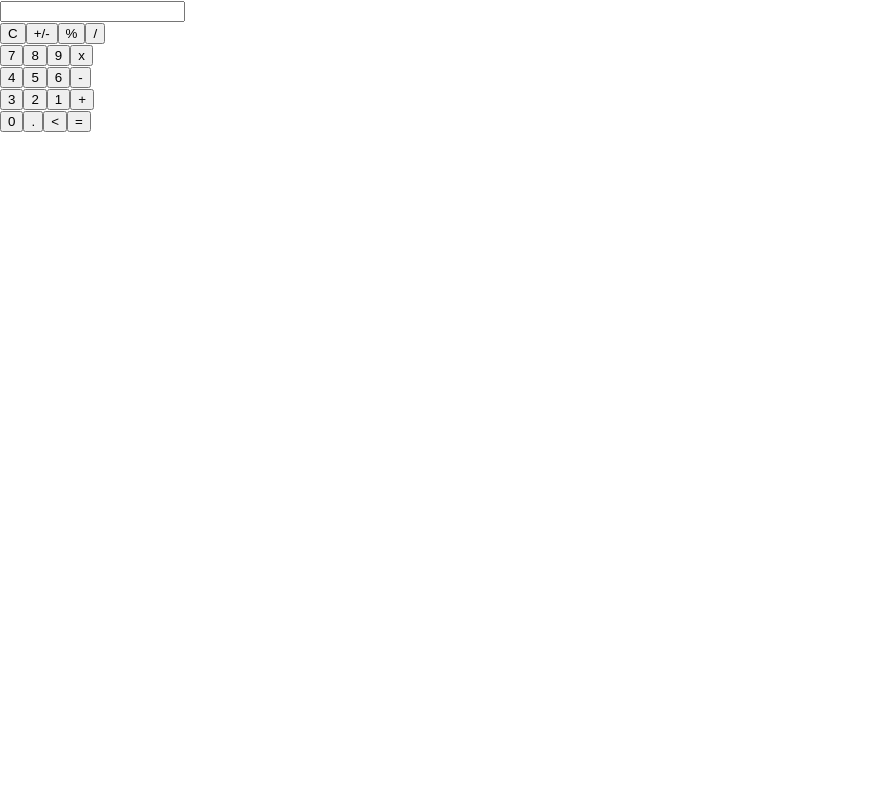
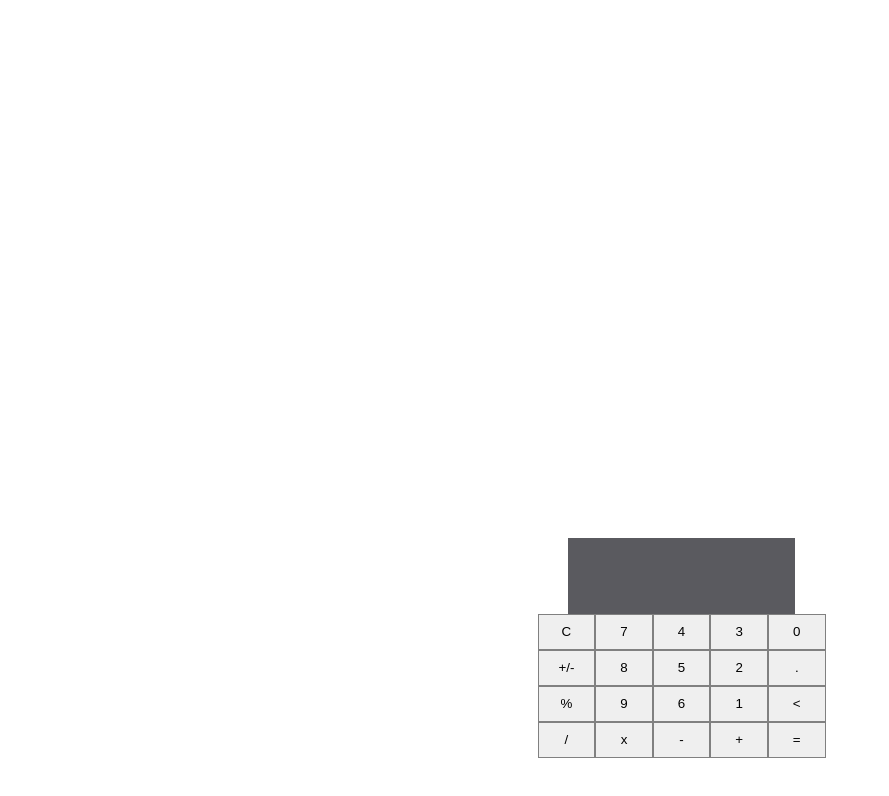
Before and after one commit to KashGrayz/calculate-this, a React (Create React App) app: page / in a window 1280 px wide. Shown: the top 796 px of the page, without its empty margins (0-889 px from the left). Built offline with nearby package versions, Linux system fonts and the light colour scheme.

Commit message:
Buttons + Basic Styling Done

```diff
--- a/src/App.css
+++ b/src/App.css
@@ -36,3 +36,8 @@
     transform: rotate(360deg);
   }
 }
+
+.body{
+  font-family: 'Segoe UI', Tahoma, Geneva, Verdana, sans-serif;
+  background-image: linear-gradient(to right, purple, cyan);
+}
--- a/src/Components/Calculator.css
+++ /dev/null
@@ -1,7 +0,0 @@
-.calculator{
-    display: flex;
-    flex-direction: column;
-    align-items: center;
-    justify-content: center;
-    min-height: 100vh;
-}
--- /dev/null
+++ b/src/Components/Calculator/Calculator.css
@@ -0,0 +1,43 @@
+.body{
+    font-family: 'Segoe UI', Tahoma, Geneva, Verdana, sans-serif;
+    background-image: linear-gradient(to right, purple, cyan);
+}
+
+
+.calculator {
+    display: flex;
+    flex-direction: column;
+    align-items: center;
+    justify-content: center;
+    width: fit-content;
+    border: solid;
+    margin:42%;
+    border-radius: 5%;
+    overflow: hidden;
+    border: none;
+}
+
+.input {
+    width: fit-content;
+    padding: 10px;
+    border: none;
+    background-color: rgb(90, 90, 95);
+    color: white;
+    height: 7vh;
+    font-size: medium;
+    text-align: end;
+}
+
+.buttons {
+    display: flex;
+    height: 20vh;
+}
+
+.button {
+    height:4.5vh;
+    width: 4.5vw;
+    text-align: center;
+    border-radius: 0;
+    border: .5px solid gray;
+
+}
--- a/src/Components/Calculator/Calculator.tsx
+++ b/src/Components/Calculator/Calculator.tsx
@@ -1,4 +1,5 @@
 import React, { useState } from 'react';
+import '../Calculator/Calculator.css'
 
 //typescript is weird
 const Calculator: React.FC = () => {
@@ -9,7 +10,6 @@ const Calculator: React.FC = () => {
     // Taking input + values
     const handleButtonClick = (value:string) => {
         setInput ((prevInput) => prevInput + value);
-
     };
 
     //Backspace button
@@ -32,28 +32,28 @@ const Calculator: React.FC = () => {
             />
             <div className='buttons'>
                 <div className='row'>
-                    <button className='button1' onClick={clearInput}>C</button>
-                    <button className='button1' onClick={() => handleButtonClick('+/-')}>+/-</button>
-                    <button className='button1' onClick={() => handleButtonClick('%')}>%</button>
-                    <button className='button2' onClick={() => handleButtonClick('/')}>/</button>
+                    <button className='button' onClick={clearInput}>C</button>
+                    <button className='button' onClick={() => handleButtonClick('+/-')}>+/-</button>
+                    <button className='button' onClick={() => handleButtonClick('%')}>%</button>
+                    <button className='button' onClick={() => handleButtonClick('/')}>/</button>
                 </div>
                 <div className='row'>
                     <button className='button' onClick={() => handleButtonClick('7')}>7</button>
                     <button className='button' onClick={() => handleButtonClick('8')}>8</button>
                     <button className='button' onClick={() => handleButtonClick('9')}>9</button>
-                    <button className='button2' onClick={() => handleButtonClick('*')}>x</button>
+                    <button className='button' onClick={() => handleButtonClick('*')}>x</button>
                 </div>
                 <div className='rwo'>
                     <button className='button' onClick={() => handleButtonClick('4')}>4</button>
                     <button className='button' onClick={() => handleButtonClick('5')}>5</button>
                     <button className='button' onClick={() => handleButtonClick('6')}>6</button>
-                    <button className='button2' onClick={() => handleButtonClick('-')}>-</button>
+                    <button className='button' onClick={() => handleButtonClick('-')}>-</button>
                 </div>
                 <div className='row'>
                     <button className='button' onClick={() => handleButtonClick('3')}>3</button>
                     <button className='button' onClick={() => handleButtonClick('2')}>2</button>
                     <button className='button' onClick={() => handleButtonClick('1')}>1</button>
-                    <button className='button2' onClick={() => handleButtonClick('+')}>+</button>
+                    <button className='button' onClick={() => handleButtonClick('+')}>+</button>
                 </div>
                 <div className='row'>
                     <button className='button' onClick={() => handleButtonClick('0')}>0</button>
```
